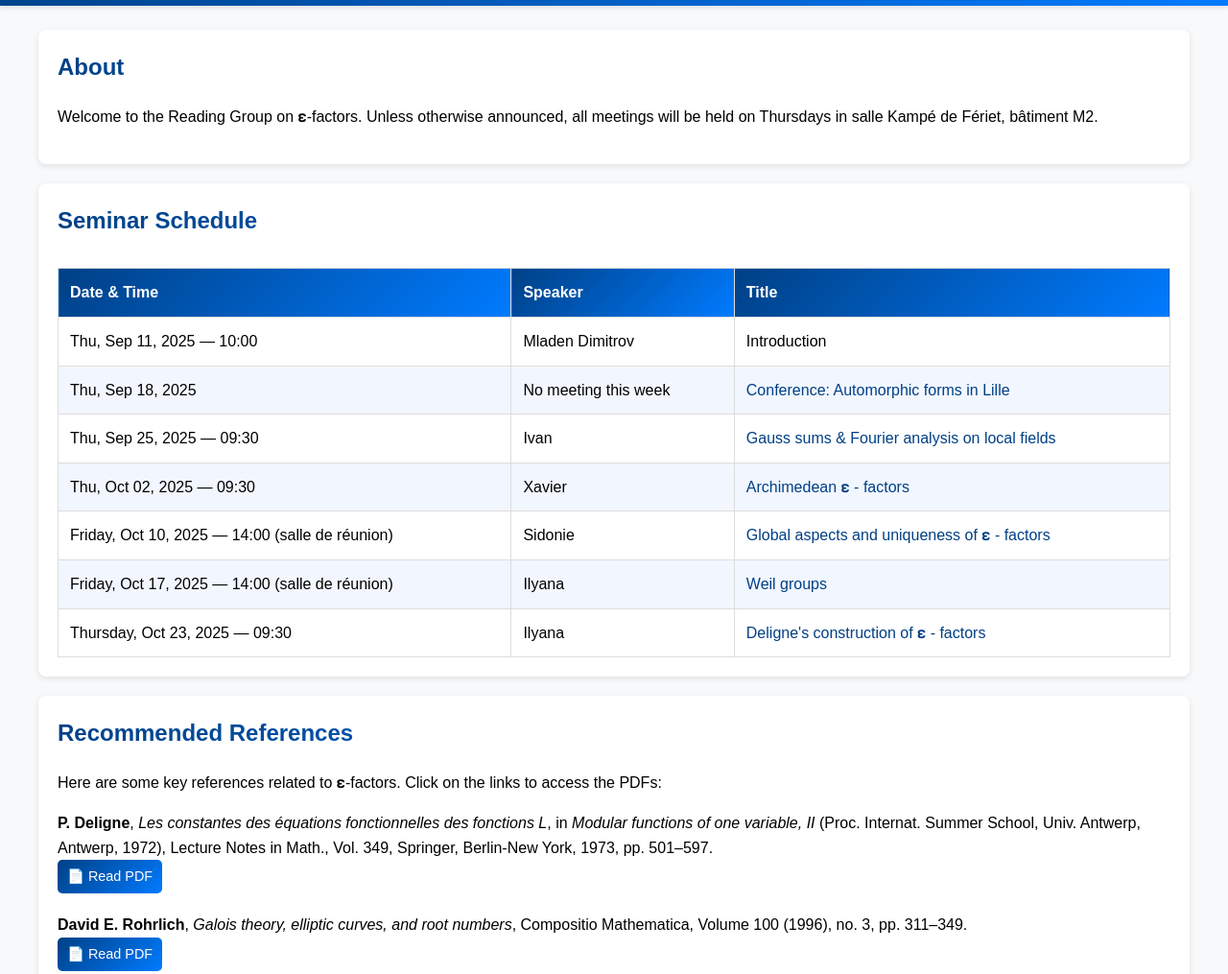
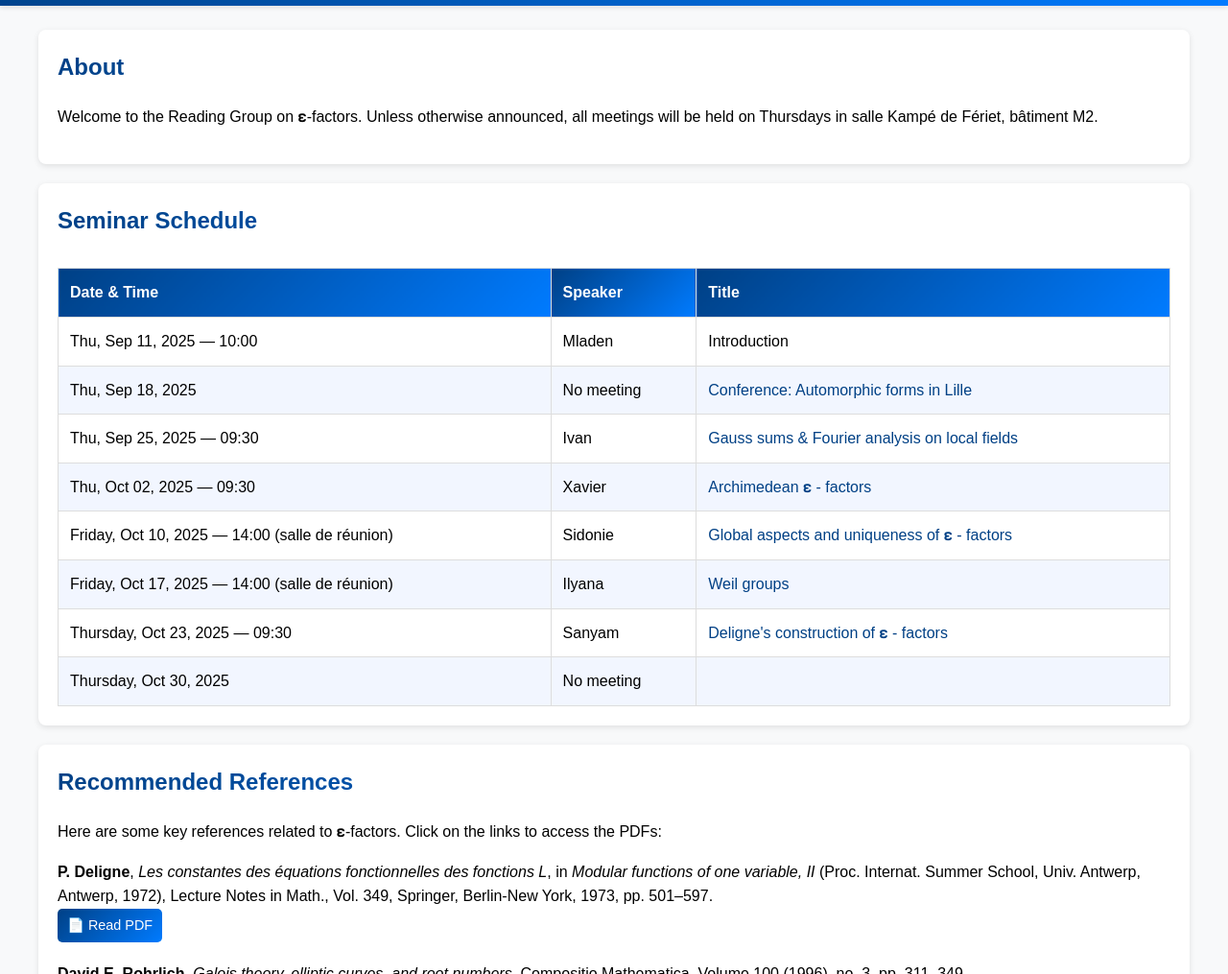
Before and after one commit to sanyam1618/epsilon, a plain HTML site: page index.html in a window 1280 px wide. Shown: the part 85-1100 px from the top of the page at 96% size. Drawn offline with Linux system fonts and the light colour scheme.

Commit message:
Update index.html

```diff
--- a/index.html
+++ b/index.html
@@ -139,13 +139,13 @@
           <tbody>
             <tr>
               <td>Thu, Sep 11, 2025 — 10:00</td>
-              <td>Mladen Dimitrov</td>
+              <td>Mladen </td>
               <td>Introduction</td>
 
             </tr>
             <tr>
               <td>Thu, Sep 18, 2025 </td>
-              <td>No meeting this week</td>
+              <td>No meeting </td>
               <td><a href="https://www.mathconf.org/antaf2025/">Conference: Automorphic forms in Lille</a></td>
             </tr>
             <tr>
@@ -170,8 +170,13 @@
             </tr>
             <tr>
               <td>Thursday, Oct 23, 2025 — 09:30 </td>
-              <td>Ilyana </td>
+              <td>Sanyam </td>
               <td><a href="https://sanyam1618.github.io/epsilon/"> Deligne's construction of  &#120518 - factors </td>
+            </tr>
+            <tr>
+              <td>Thursday, Oct 30, 2025  </td>
+              <td>No meeting</td>
+              <td><a href="https://sanyam1618.github.io/epsilon/">  </td>
             </tr>
 
           </tbody>
```
